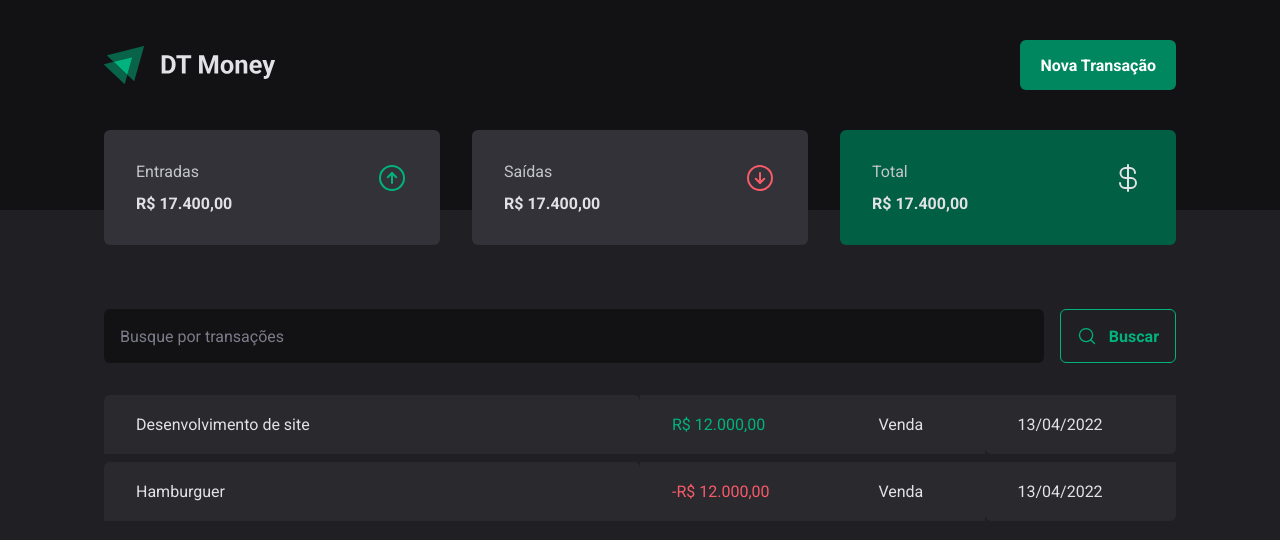
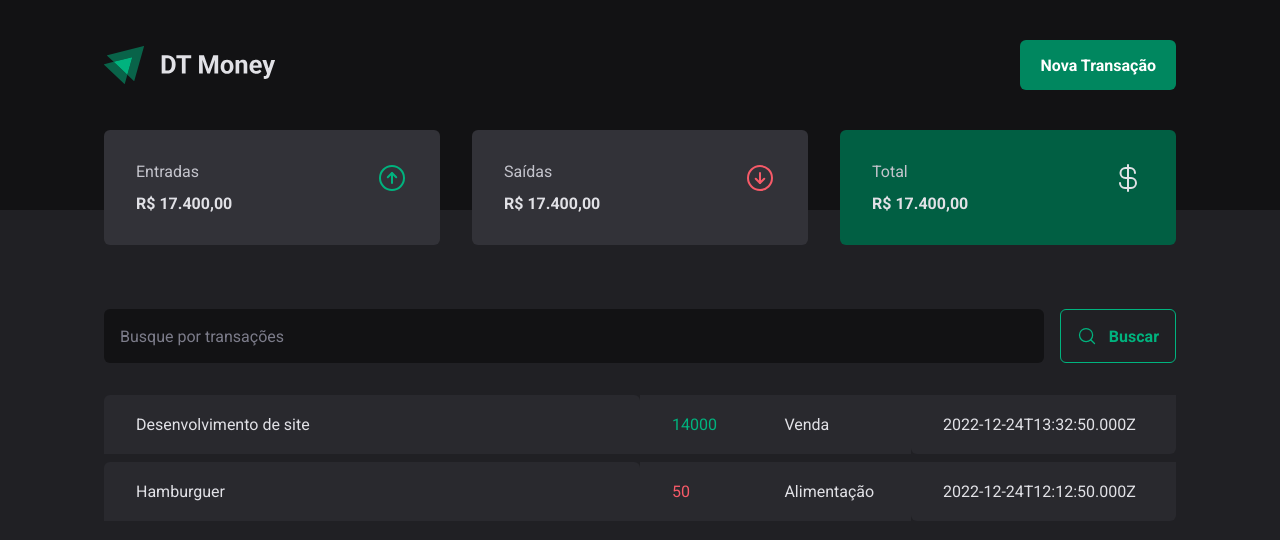
Before and after one commit to o-igor-trentini/ignite-dt-money, a React (Vite) app: page / in a window 1280 px wide. Shown: the top 540 px of the page. Built offline with nearby package versions, Linux system fonts and the light colour scheme; data requests are answered from the project's data file.

Commit message:
feat: Mostrando transacoes dinamicamente

```diff
--- a/package.json
+++ b/package.json
@@ -5,6 +5,7 @@
   "type": "module",
   "scripts": {
     "dev": "vite",
+    "dev:server": "json-server server.json -p 3333 -w -d 500",
     "build": "tsc && vite build",
     "preview": "vite preview",
     "lint": "npx eslint src --ext .ts,.tsx --fix"
@@ -32,6 +33,7 @@
     "eslint-plugin-import-helpers": "^1.3.1",
     "eslint-plugin-prettier": "^4.2.1",
     "eslint-plugin-react": "^7.31.11",
+    "json-server": "^0.17.1",
     "prettier": "^2.8.0",
     "typescript": "^4.9.3",
     "vite": "^4.0.0"
--- /dev/null
+++ b/server.json
@@ -0,0 +1,20 @@
+{
+  "transactions": [
+    {
+      "id": "1",
+      "description": "Desenvolvimento de site",
+      "type": "income",
+      "category": "Venda",
+      "price": 14000,
+      "createdAt": "2022-12-24T13:32:50.000Z"
+    },
+    {
+      "id": "2",
+      "description": "Hamburguer",
+      "type": "outcome",
+      "category": "Alimentação",
+      "price": 50,
+      "createdAt": "2022-12-24T12:12:50.000Z"
+    }
+  ]
+}
--- a/src/pages/Transactions/index.tsx
+++ b/src/pages/Transactions/index.tsx
@@ -1,10 +1,28 @@
-import { FC } from 'react';
+import { FC, useEffect, useState } from 'react';
 import { Header } from '../../components/layout/Header';
 import { Summary } from '../../components/layout/Summary';
-import { PriceHighlight, TransactionsContainer, Transactionstable } from './style';
+import { PriceHighlight, PriceHighlightVariant, TransactionsContainer, Transactionstable } from './style';
 import { SearchForm } from './components/SearchForm';
 
+interface Transaction {
+    id: string;
+    description: string;
+    type: PriceHighlightVariant;
+    category: string;
+    price: string;
+    createdAt: string;
+}
+
 export const Transactions: FC = () => {
+    const [transactions, setTransactions] = useState<Transaction[]>([]);
+
+    useEffect(() => {
+        fetch('http://localhost:3333/transactions')
+            .then((response) => response.json())
+            .then(setTransactions)
+            .catch(() => alert('Não foi possível buscar as transações!'));
+    }, []);
+
     return (
         <div>
             <Header />
@@ -16,23 +34,16 @@ export const Transactions: FC = () => {
 
                 <Transactionstable>
                     <tbody>
-                        <tr>
-                            <td width="50%">Desenvolvimento de site</td>
-                            <td>
-                                <PriceHighlight variant="income">R$ 12.000,00</PriceHighlight>
-                            </td>
-                            <td>Venda</td>
-                            <td>13/04/2022</td>
-                        </tr>
-
-                        <tr>
-                            <td width="50%">Hamburguer</td>
-                            <td>
-                                <PriceHighlight variant="outcome">-R$ 12.000,00</PriceHighlight>
-                            </td>
-                            <td>Venda</td>
-                            <td>13/04/2022</td>
-                        </tr>
+                        {transactions.map(({ id, description, type, price, category, createdAt }) => (
+                            <tr key={id}>
+                                <td width="50%">{description}</td>
+                                <td>
+                                    <PriceHighlight variant={type}>{price}</PriceHighlight>
+                                </td>
+                                <td>{category}</td>
+                                <td>{createdAt}</td>
+                            </tr>
+                        ))}
                     </tbody>
                 </Transactionstable>
             </TransactionsContainer>
--- a/src/pages/Transactions/style.ts
+++ b/src/pages/Transactions/style.ts
@@ -30,8 +30,10 @@ export const Transactionstable = styled.table`
     }
 `;
 
+export type PriceHighlightVariant = 'income' | 'outcome';
+
 interface PriceHighlightProps {
-    variant: 'income' | 'outcome';
+    variant: PriceHighlightVariant;
 }
 
 export const PriceHighlight = styled.span<PriceHighlightProps>`
```
Also changed, not shown: 1 other file (tests, documents, lock files or other folders).
